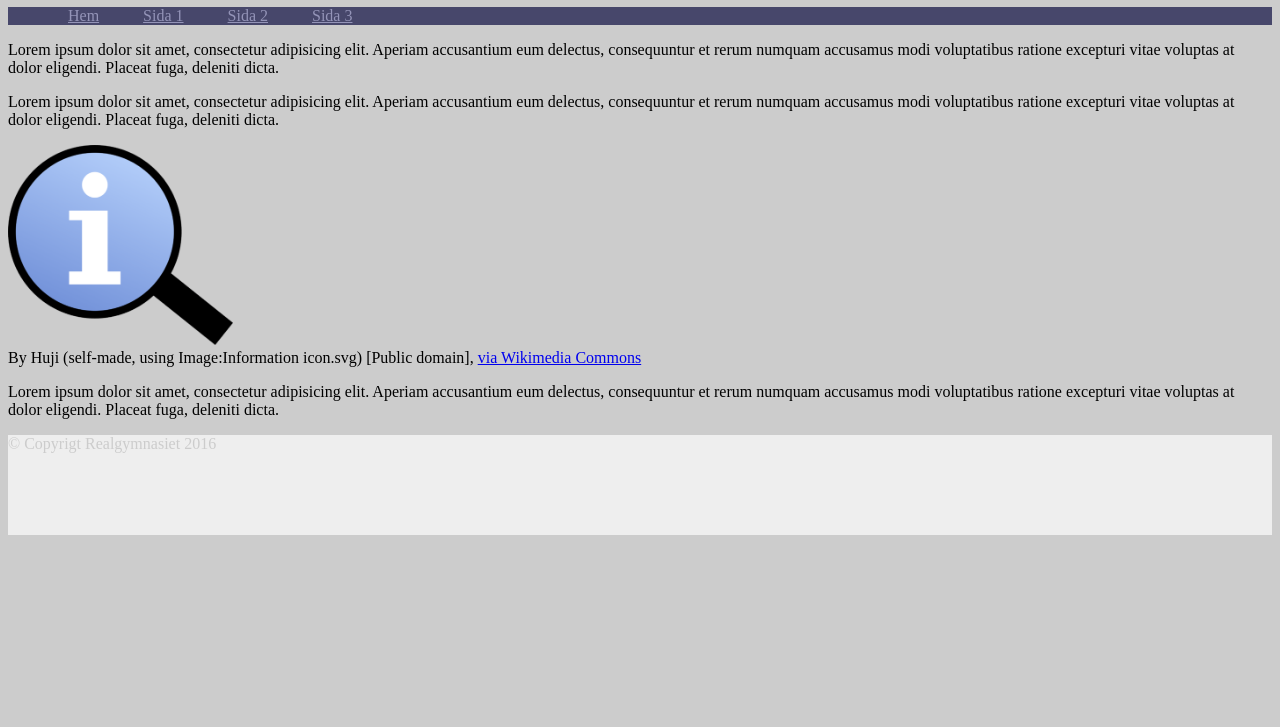
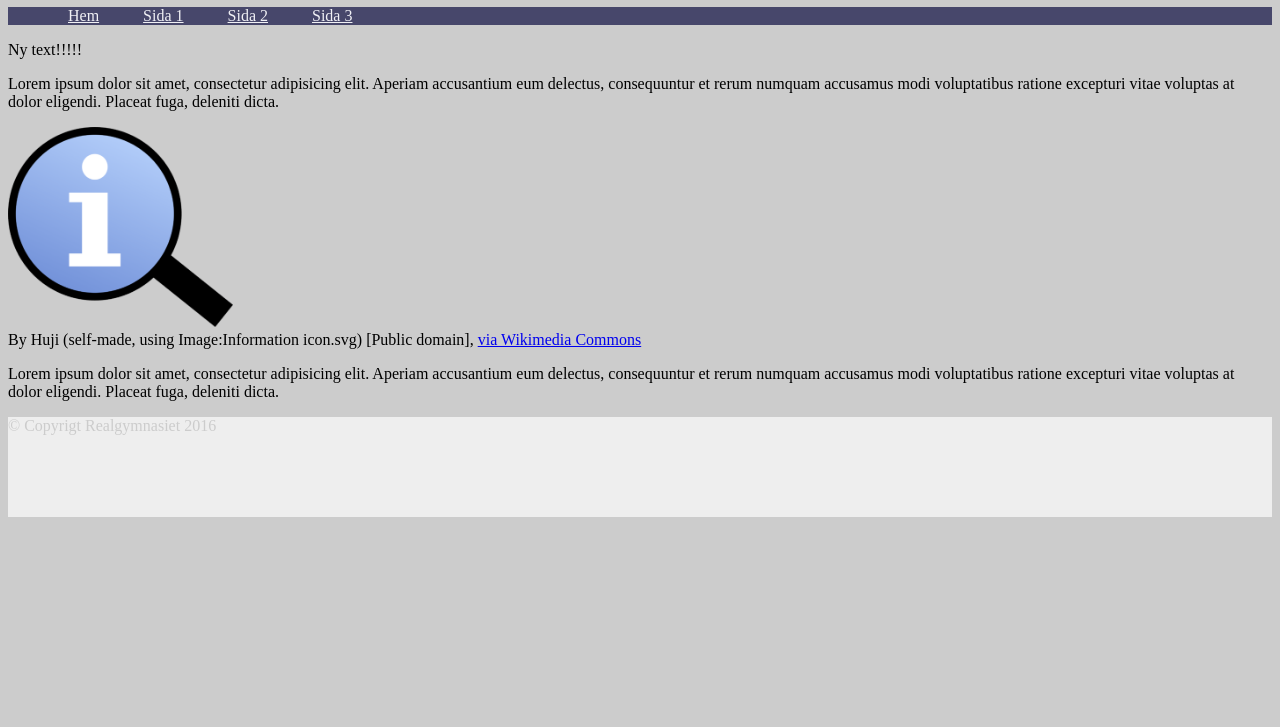
Before and after one commit to real-oaka/accessibility-demo, a plain HTML site: page index.html in a window 1280 px wide. Shown: the part 73-800 px from the top of the page. Drawn offline with Linux system fonts and the light colour scheme.

Commit message:
Changed main text

```diff
--- a/css/style.css
+++ b/css/style.css
@@ -11,7 +11,7 @@ body{
 }
 
 .navigation a {
-    color: #9494b8;
+    color: #f0f0f5;
     padding: 10px 20px;
 }
 
--- a/index.html
+++ b/index.html
@@ -19,7 +19,7 @@
         </div>
         <div class="main-content">
             <p>
-                Lorem ipsum dolor sit amet, consectetur adipisicing elit. Aperiam accusantium eum delectus, consequuntur et rerum numquam accusamus modi voluptatibus ratione excepturi vitae voluptas at dolor eligendi. Placeat fuga, deleniti dicta.</p>
+                Ny text!!!!!</p>
                 <p>Lorem ipsum dolor sit amet, consectetur adipisicing elit. Aperiam accusantium eum delectus, consequuntur et rerum numquam accusamus modi voluptatibus ratione excepturi vitae voluptas at dolor eligendi. Placeat fuga, deleniti dicta.</p>
                 <img id="magnification" src="bilder\512px-Information_magnifier_icon.png"><br>
                 <span>By Huji (self-made, using Image:Information icon.svg) [Public domain], <a href="https://commons.wikimedia.org/wiki/File%3AInformation_magnifier_icon.png">via Wikimedia Commons</a></span>
```
